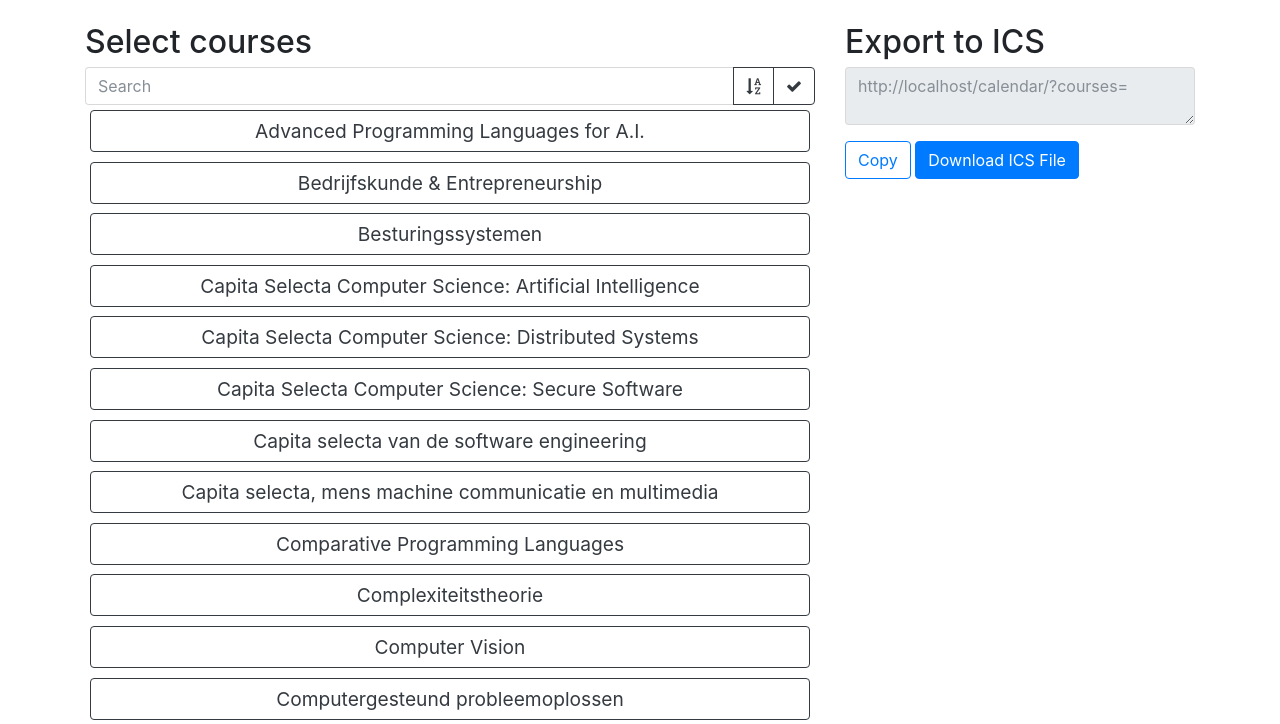
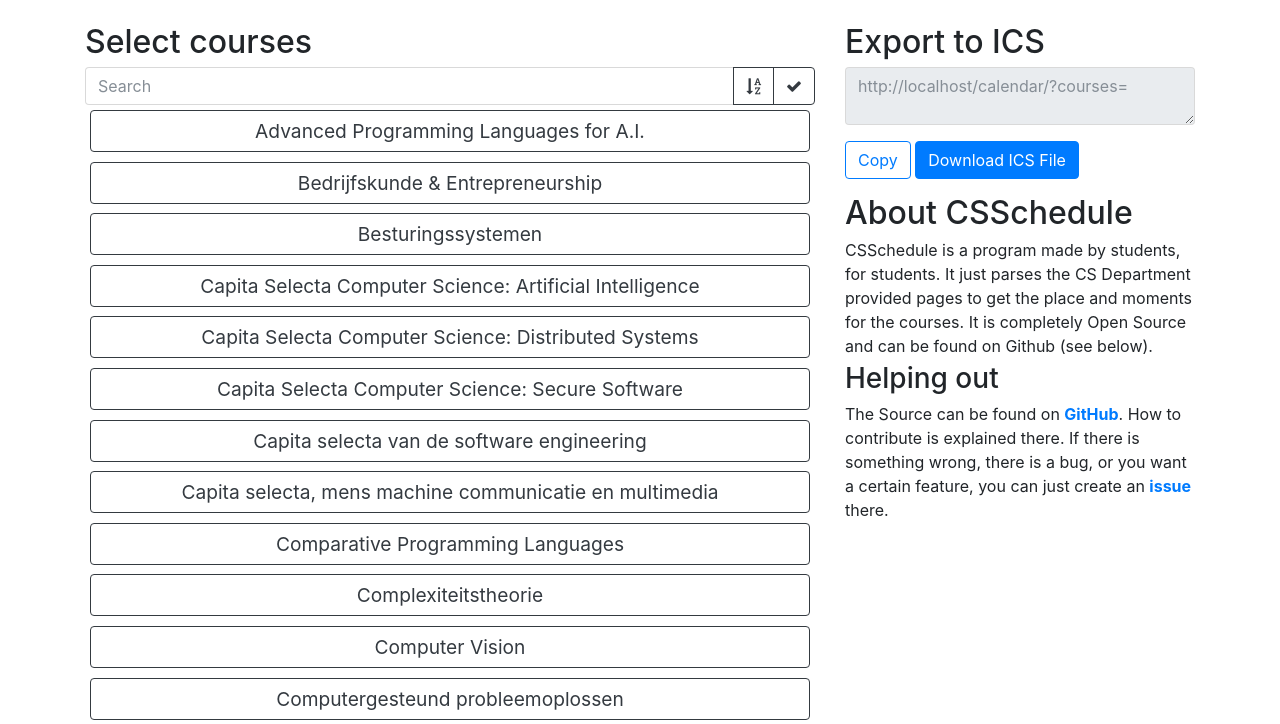
Before and after one commit to MidasLamb/CSSchedule, a PHP site: page / in a window 1280 px wide. Shown: the part 56-780 px from the top of the page. Run offline with PHP 8.4, Linux system fonts and the light colour scheme; data comes from the database, SQL or seed files in the repository; some libraries are stand-ins or nearby versions.

Commit message:
Added an explanation about how to contribute on the site.

```diff
--- a/views/home.php
+++ b/views/home.php
@@ -33,6 +33,17 @@
                     <button type="button" class="btn btn-outline-primary" onclick="clipboard()">Copy</button>
                     <a class="btn btn-primary" href="https://csschedule.xyz/calendar?" download id="downloadICS">Download ICS File</a><br>
                 </div>
+
+                <h2>About CSSchedule</h2>
+                <div>
+                    CSSchedule is a program made by students, for students. It just parses the CS Department provided pages to get the place and moments for the courses. It is completely Open Source and can be found on Github (see below).
+                </div>
+
+                <h3 style="margin-top:5px;">Helping out</h3>
+                <div>
+                    The Source can be found on <b><a href="https://github.com/MidasLamb/CSSchedule">GitHub</a></b>. How to contribute is explained there. If there is something wrong, there is a bug, or you want a certain feature, you can just create an <b><a href="https://github.com/MidasLamb/CSSchedule/issues">issue</a></b> there.
+                </div>
+
             </div>
             <div class="col-md-8 order-md-1">
                 <h2>Select courses</h2>
```
